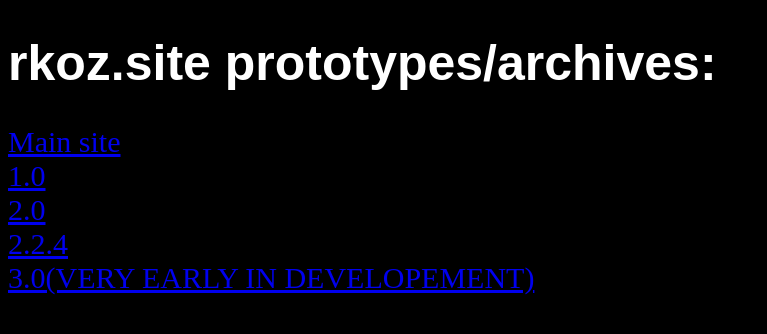
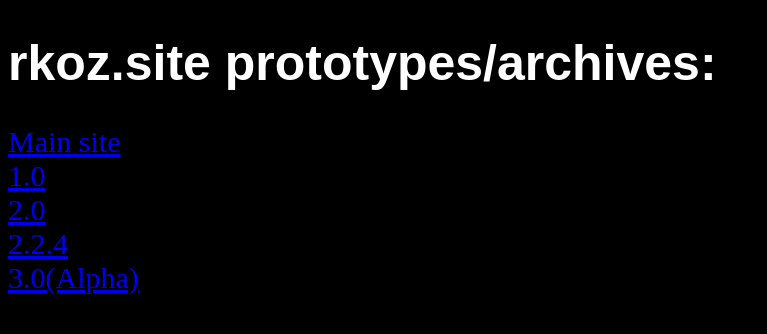
Before and after one commit to RoBezko/siteProtos, a plain HTML site: page index.html in a window 1280 px wide. Shown: the whole page, without its empty margins (0-767 px from the left). Drawn offline with Linux system fonts and the light colour scheme.

Commit message:
Update index.html

```diff
--- a/index.html
+++ b/index.html
@@ -15,6 +15,6 @@
     <br>
     <a href="https://rkoz.site/site2.2.4/">2.2.4</a>
     <br>
-    <a href="https://rkoz.site/site3.0/">3.0(VERY EARLY IN DEVELOPEMENT)</a>
+    <a href="https://rkoz.site/site3.0/">3.0(Alpha)</a>
 </body>
 </html>
```
